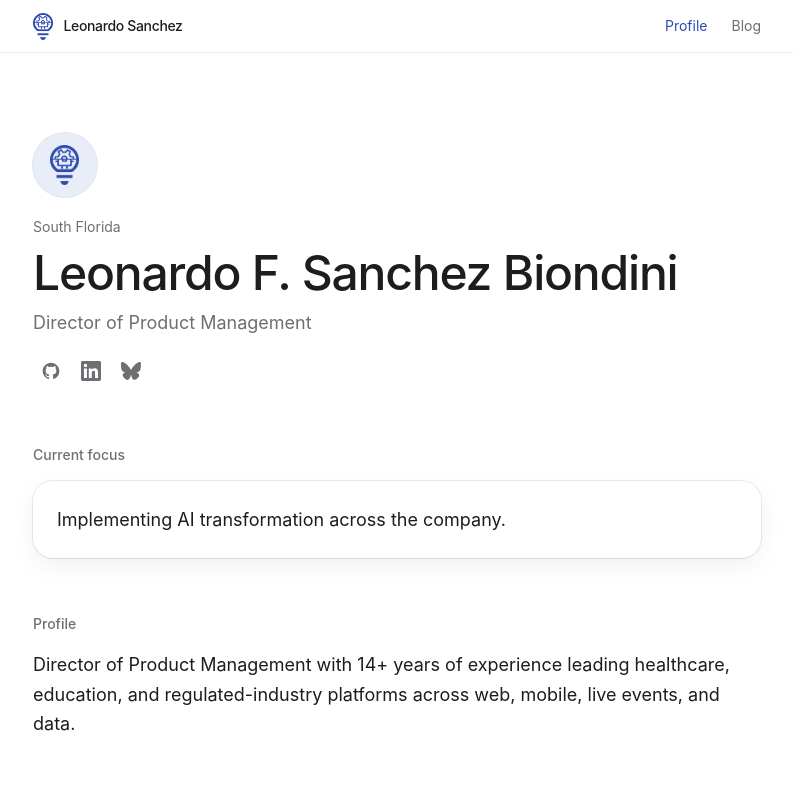
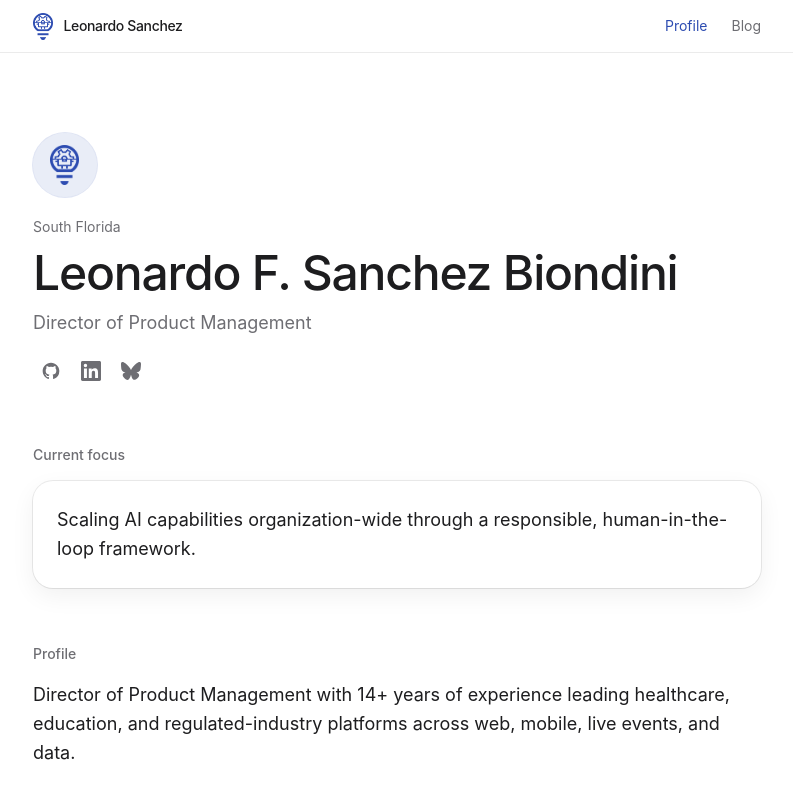
Before and after one commit to Baltindors/leosan-info, a Vue app: page / in a window 1280 px wide. Shown: the top 796 px of the page, without its empty margins (243-1036 px from the left). Built offline with nearby package versions, Linux system fonts and the light colour scheme.

Commit message:
current focus

```diff
--- a/src/data/profile.js
+++ b/src/data/profile.js
@@ -24,7 +24,7 @@ export const profile = {
   ],
   currentFocus: {
     label: 'Current focus',
-    summary: 'Implementing AI transformation across the company.',
+    summary: 'Scaling AI capabilities organization-wide through a responsible, human-in-the-loop framework.',
   },
   summary:
     'Director of Product Management with 14+ years of experience leading healthcare, education, and regulated-industry platforms across web, mobile, live events, and data.',
```
